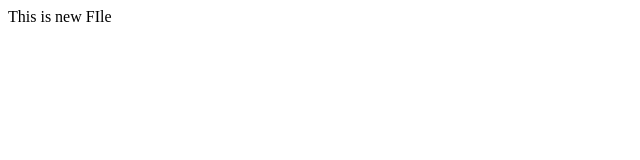
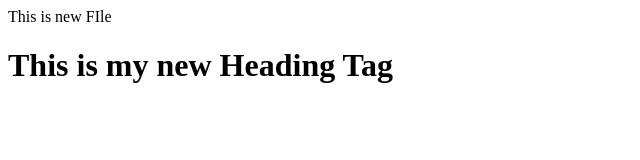
Before and after one commit to SUNIL4479/MyFirst, a plain HTML site: page index.html in a window 1280 px wide. Shown: the whole page, without its empty margins (0-640 px from the left). Drawn offline with Linux system fonts and the light colour scheme.

Commit message:
Added new Heading

```diff
--- a/index.html
+++ b/index.html
@@ -1 +1,2 @@
 <p>This is new FIle</p>
+<h1>This is my new Heading Tag</h1>
```
